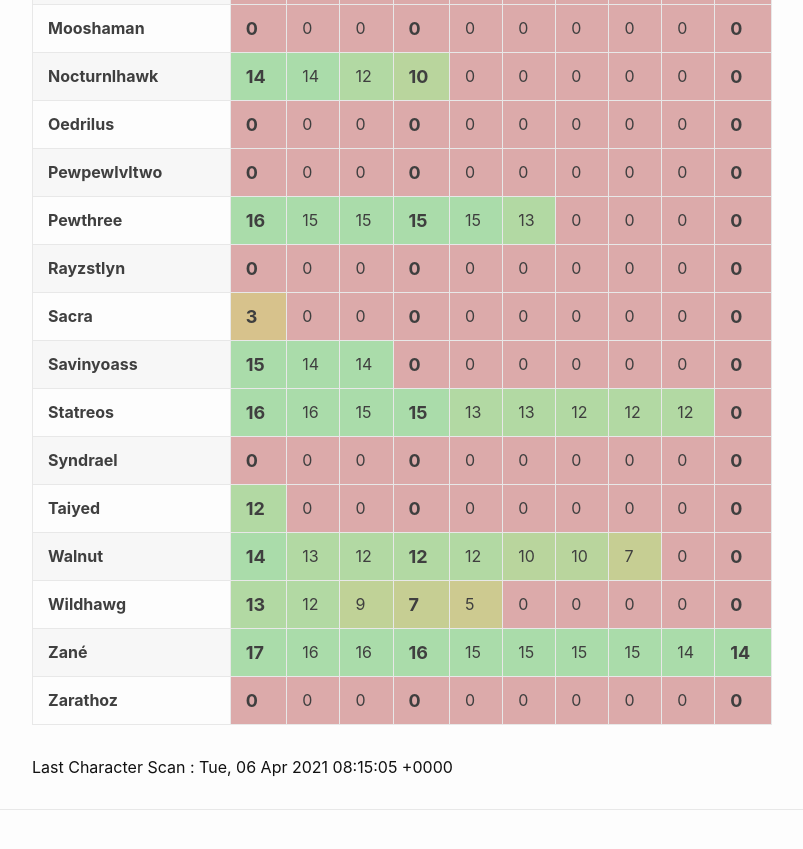
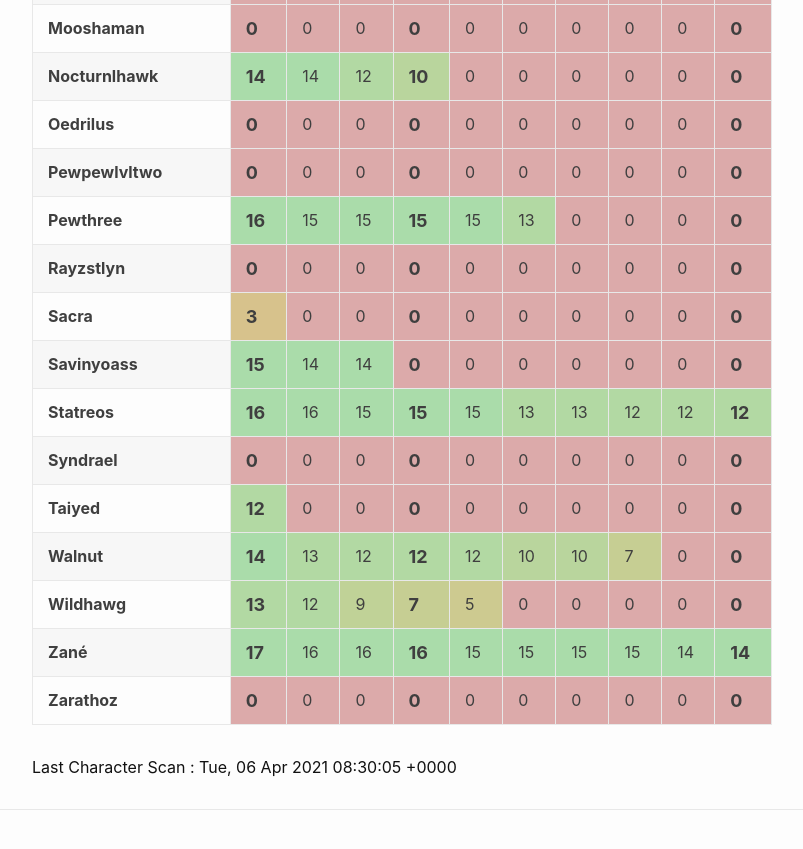
Before and after one commit to eldertribunal/keystonetracker, a Jekyll site: the page built from weekly.md, in a window 1280 px wide and 900 px high, scrolled down 1390 px. Shown: the top 849 px of the window, without its empty margins (126-929 px from the left). Built offline with Jekyll 4.4.1, drawn with Linux system fonts in a browser that asks for light colours.

Commit message:
auto scan Tue Apr  6 08:30:51 UTC 2021

```diff
--- a/_data/scanned.json
+++ b/_data/scanned.json
@@ -1,3 +1,3 @@
 {
-  "timestamp": 1617696905
+  "timestamp": 1617697805
 }
--- a/_data/weekly.json
+++ b/_data/weekly.json
@@ -154,8 +154,8 @@
     "dungeons": [
       15,
       15,
+      15,
       14,
-      0,
       0,
       0,
       0,
@@ -531,12 +531,12 @@
       16,
       15,
       15,
+      15,
       13,
       13,
       12,
       12,
-      12,
-      0
+      12
     ]
   },
   {
```
